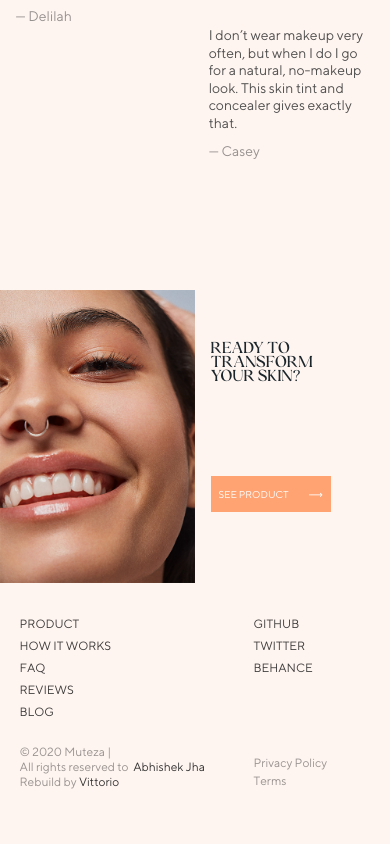
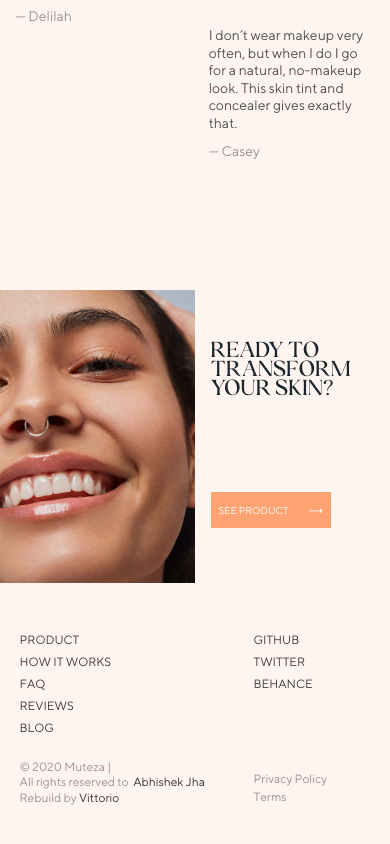
Before and after one commit to vittoriobusatta/Muteza, a React (Create React App) app: page / in a window 390 px wide. Shown: the part 4407-5251 px from the top of the page. Built offline with nearby package versions, Linux system fonts and the light colour scheme; what react-locomotive-scroll would draw is missing.

Commit message:
[upt] change the size of the title in the footer

```diff
--- a/src/scss/03-globals/_footer.scss
+++ b/src/scss/03-globals/_footer.scss
@@ -25,9 +25,7 @@
 .footer--cta h2 {
   margin-bottom: 12vh;
   @media screen and (max-width: 576px) {
-    & h2 {
-      font-size: 34px;
-    }
+    font-size: 24px;
   }
 }
 
```
